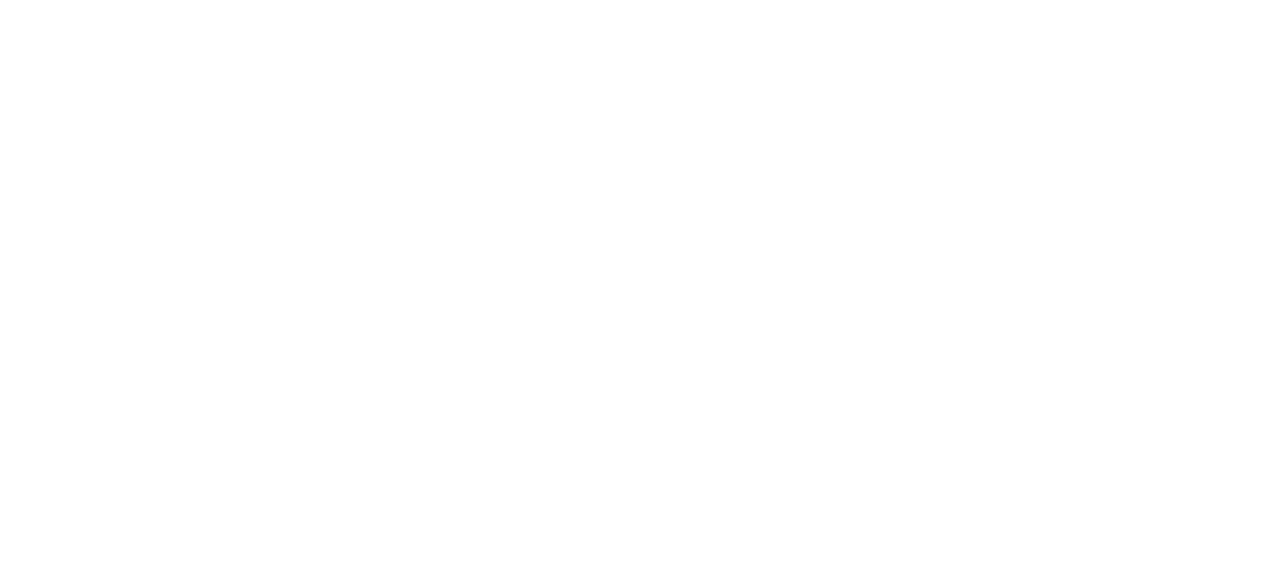
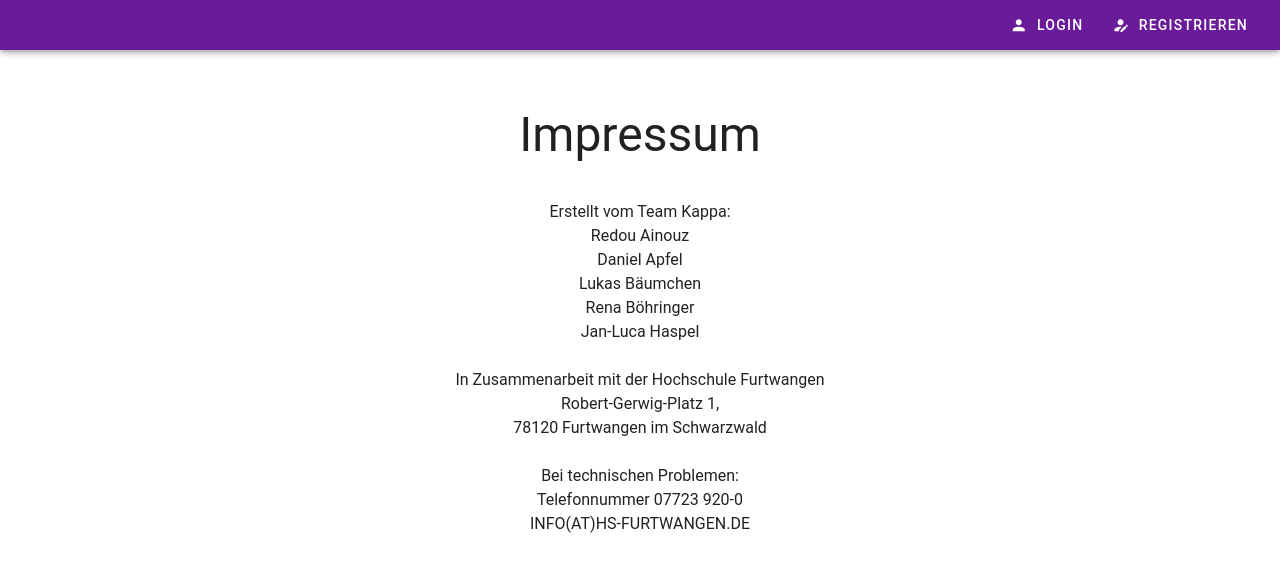
Before and after one commit to hfu-gis/Kappa, a Vue app: page /#/Impressum in a window 1280 px wide. Shown: the top 572 px of the page. Built offline with nearby package versions, Linux system fonts and the light colour scheme; a small style sheet from the web is missing.

Commit message:
Datenschutz und Impressum

```diff
--- a/src/router/index.js
+++ b/src/router/index.js
@@ -54,7 +54,7 @@ export default new VueRouter({
             component: Datenschutz
         },
         {
-            path:'Impressum',
+            path:'/Impressum',
             component: Impressum
         }
 
--- a/src/views/Datenschutz.vue
+++ b/src/views/Datenschutz.vue
@@ -54,7 +54,7 @@
                         •	die Verarbeitung zur Abwicklung eines Vertrags mit Ihnen erforderlich ist,<br>
                         •	die Verarbeitung zur Erfüllung einer rechtlichen Verpflichtung erforderlich ist,<br>
                         •	die Verarbeitung zur Wahrung berechtigter Interessen erforderlich ist und kein Grund zur Annahme besteht, dass Sie ein überwiegendes schutzwürdiges Interesse an der Nichtweitergabe Ihrer Daten haben.<br>
-
+                        <br>
                         Löschung der Daten<br>
                         Wir halten uns an die Grundsätze der Datenvermeidung und Datensparsamkeit. Wir speichern Ihre personenbezogenen Daten daher nur so lange, wie dies zur Erreichung der hier genannten Zwecke erforderlich ist oder wie es die vom Gesetzgeber vorgesehenen vielfältigen Speicherfristen vorsehen. Nach Fortfall des jeweiligen Zweckes bzw. Ablauf dieser Fristen werden die entsprechenden Daten routinemäßig und entsprechend den gesetzlichen Vorschriften gesperrt oder gelöscht.<br>
                         Erfassung allgemeiner Informationen beim Besuch unserer Website<br>
@@ -66,20 +66,21 @@
                         Die Verarbeitung Ihrer personenbezogenen Daten basiert auf unserem berechtigten Interesse aus den vorgenannten Zwecken zur Datenerhebung. Wir verwenden Ihre Daten nicht, um Rückschlüsse auf Ihre Person zu ziehen.<br>
                         Wie Ihre Daten verwendet werden
                         Die von Ihnen angegeben Informationen (z.B. Namen, E-Mail-Adressen) werden in unseren Datenbanken während der Dauer der Umfrage oder des Messageboards gespeichert, um die Umfrage-Website verfügbar zu machen, auf der Ihre Teilnehmer für deren beste Option abstimmen können. Falls die Umfrage oder das Messageboard gelöscht wird, werden alle von Ihnen angegebenen Informationen aus der Datenbank entfernt. Falls der Administrator der Umfrage die Teilnehmer über MySub einlädt, werden die angegebenen E-Mail-Adressen für die Dauer der Umfrage gespeichert. Diese E-Mail-Adressen sind nur über den Adminstrationsbereich der Umfrage zugänglich.<br>
-
+                        <br>
                         Wie Ihre Daten geschützt werden<br>
                         MySub ergreift verschiedene Maßnahmen um das nicht-autorisierte Zugreifen auf Umfragen und Konten zu verhindern.<br>
                         Eine Umfrage kann nur mit einem einzigartigen Link aufgerufen werden, welcher vom Ersteller der Umfrage verteilt wird. Dieser Link beinhaltet einen 15-stelligen Zufallscode, welcher die Umfrage identifiziert und vor nicht-autorisiertem Zugriff durch die Komplexität des Zugangscodes schützt.<br>
                         Benutzerkonten werden durch Passwörter geschützt. Die Passwörter werden nur verschlüsselt (und nicht in Klartext) auf unseren Servern gespeichert. Wir überprüfen die Stärke des vom Benutzer gewählten Passworts während der Registrierung, um sicherzustellen, dass das Passwort ein Mindestmaß an Komplexität (um somit Sicherheit) aufweist. Die erhöht die Sicherheit des Benutzerkontos.<br>
                         All Ihre Daten werden auf modernen, zugangsgeschützten Webservern mit hohen Sicherheitsstandards gespeichert. Siehe Abschnitt "Serverstandort" für weitere Informationen.<br>
                         Um die Sicherheit Ihrer Daten bei der Übertragung zu schützen, verwenden wir dem aktuellen Stand der Technik entsprechende Verschlüsselungsverfahren (SSL) über HTTPS.<br>
+                        <br>
                         Cookies
                         Wie viele andere Webseiten verwenden wir auch so genannte „Cookies“. Cookies sind kleine Textdateien, die von einem Websiteserver auf Ihre Festplatte übertragen werden. Hierdurch erhalten wir automatisch bestimmte Daten wie z. B. IP-Adresse, verwendeter Browser, Betriebssystem und Ihre Verbindung zum Internet.<br>
                         MySub verwendet Cookies um Ihnen die Benutzung des Dienstes zu erleichtern und um statistische Informationen aufzuzeichnen.
                         Internet-Browser sind typischerweise so eingestellt, dass sie Cookies akzeptieren. Im Allgemeinen können Sie die Verwendung von Cookies jederzeit über die Einstellungen Ihres Browsers deaktivieren. Sie können unsere Website grundsätzlich auch ohne Cookies betrachten. Bitte beachten Sie, dass einzelne Funktionen unserer Website dann möglicherweise nicht funktionieren.<br>
                         Registrierung auf unserer Webseite
                         Sie können sich auf MySub registrieren und somit ein Konto erstellen. Hierfür benötigen wir Ihren Namen und Ihre E-Mail-Adresse. Sie haben jederzeit die Möglichkeit diese Angaben zu ändern. Durch Löschen des Kontos werden Ihre Daten aus unserer Datenbank entfernt. Wenn Sie sich auf MySub registrieren, stimmen Sie zu, dass wir Ihnen wichtige Informationen, die den Service betreffen, zusenden (Beispielsweise Änderungen des Angebots oder technische Gegebenheiten). Ihre E-Mail-Adresse wird nicht zu Marketingzwecken verwendet.<br>
-
+                        <br>
                         Abstimm- und Kommentarfunktion<br>
                         Wenn Nutzer auf unserer Website in Umfragen abstimmen oder Kommentare hinterlassen, werden neben diesen Angaben auch der Zeitpunkt ihrer Erstellung und der zuvor durch den Websitebesucher gewählte Name gespeichert. Dies dient unserer Sicherheit, da wir für widerrechtliche Inhalte auf unserer Webseite belangt werden können, auch wenn diese durch Benutzer erstellt wurden.<br>
                         E-Mail-Benachrichtigungen<br>
@@ -88,6 +89,7 @@
                         Die Einwilligung zur Speicherung Ihrer persönlichen Daten und ihrer Nutzung für den Benachrichtigungversand können Sie jederzeit widerrufen. In jeder Benachrichtigung findet sich dazu ein entsprechender Link.<br>
                         Kontaktformular
                         Treten Sie per E-Mail oder Kontaktformular mit uns in Kontakt, erteilen Sie uns zum Zwecke der Kontaktaufnahme Ihre freiwillige Einwilligung. Hierfür ist die Angabe einer validen E-Mail-Adresse erforderlich. Die von Ihnen gemachten Angaben werden zum Zwecke der Bearbeitung der Anfrage sowie für mögliche Anschlussfragen gespeichert. Nach Erledigung der von Ihnen gestellten Anfrage werden personenbezogene Daten automatisch gelöscht.<br>
+                        <br>
                         Verwendung von Google Analytics<br>
                         Diese Website benutzt Google Analytics, einen Webanalysedienst der Google Inc. (folgend: Google). Google Analytics verwendet sog. „Cookies“, also Textdateien, die auf Ihrem Computer gespeichert werden und die eine Analyse der Benutzung der Webseite durch Sie ermöglichen. Die durch das Cookie erzeugten Informationen über Ihre Benutzung dieser Webseite werden in der Regel an einen Server von Google in den USA übertragen und dort gespeichert. Aufgrund der Aktivierung der IP-Anonymisierung auf diesen Webseiten,<br>
                         wird Ihre IP-Adresse von Google jedoch innerhalb von Mitgliedstaaten der Europäischen Union oder in anderen Vertragsstaaten des Abkommens über den Europäischen Wirtschaftsraum zuvor gekürzt. Nur in Ausnahmefällen wird die volle IP-Adresse an einen Server von Google in den USA übertragen und dort gekürzt. Im Auftrag des Betreibers dieser Website wird Google diese Informationen benutzen, um Ihre Nutzung der Webseite auszuwerten, um Reports über die Webseitenaktivitäten zusammenzustellen und um weitere mit der Websitenutzung und der Internetnutzung verbundene Dienstleistungen gegenüber dem Webseitenbetreiber zu erbringen.<br>
@@ -96,17 +98,20 @@
                         Sie können die Speicherung der Cookies durch eine entsprechende Einstellung Ihrer Browser-Software verhindern; wir weisen Sie jedoch darauf hin, dass Sie in diesem Fall gegebenenfalls nicht sämtliche Funktionen dieser Website vollumfänglich werden nutzen können. Sie können darüber hinaus die Erfassung der durch das Cookie erzeugten und auf Ihre Nutzung der Webseite bezogenen Daten (inkl. Ihrer IP-Adresse) an Google sowie die Verarbeitung dieser Daten durch Google verhindern, indem sie das unter dem folgenden Link verfügbare Browser-Plugin herunterladen und installieren: Browser Add On zur Deaktivierung von Google Analytics.<br>
                         Zusätzlich oder als Alternative zum Browser-Add-On können Sie das Tracking durch Google Analytics auf unseren Seiten unterbinden, indem Sie diesen Link anklicken. Dabei wird ein Opt-Out-Cookie auf Ihrem Gerät installiert. Damit wird die Erfassung durch Google Analytics für diese Website und für diesen Browser zukünftig verhindert, so lange das Cookie in Ihrem Browser installiert bleibt.<br>
                         Die statistischen Daten, die durch Ihren Besuch anfallen werden von Google maximal 26 Monate gespeichert und dann gelöscht.<br>
+                        <br>
                         Verwendung von Scriptbibliotheken (Google Webfonts)<br>
                         Um unsere Inhalte browserübergreifend korrekt und grafisch ansprechend darzustellen, verwenden wir auf dieser Website Scriptbibliotheken und Schriftbibliotheken wie z. B. Google Webfonts (https://www.google.com/webfonts/). Google Webfonts werden zur Vermeidung mehrfachen Ladens in den Cache Ihres Browsers übertragen. Falls der Browser die Google Webfonts nicht unterstützt oder den Zugriff unterbindet, werden Inhalte in einer Standardschrift angezeigt.<br>
                         Der Aufruf von Scriptbibliotheken oder Schriftbibliotheken löst automatisch eine Verbindung zum Betreiber der Bibliothek aus. Dabei ist es theoretisch möglich – aktuell allerdings auch unklar ob und ggf. zu welchen Zwecken – dass Betreiber entsprechender Bibliotheken Daten erheben.<br>
                         Die Datenschutzrichtlinie des Bibliothekbetreibers Google finden Sie hier: https://www.google.com/policies/privacy/<br>
+                        <br>
                         Google Adsense<br>
                         MySub nutzt den Dienst Google Adsense um Werbung auf einigen der Webseiten anzuzeigen. Diese Werbeanzeigen können auf dem Inhalt einer Umfrage oder eines Messageboard basieren. Die Datenschutzbestimmung von Google Ads finden Sie hier: http://www.google.com/policies/privacy/ads/. Weiterhin können Sie den Google’s Ads Preferences Manager benutzen, um die passenden Werbeeinstellungen für Sie einzustellen. Für Besucher aus der EU werden ausschliesslich nicht-personalisierte Werbeanzeigen eingeblendet, falls diese der entsprechen Cookie Nutzung nicht aktiv zustimmen. Für diese Anzeigen werden von Google keine persönlichen Daten gesammelt werden.<br>
-                        Änderungen unsere<br>
+                        <br>
                         Datenschutzerklärung<br>
                         Wir behalten uns vor, diese Datenschutzerklärung anzupassen, damit sie stets den aktuellen rechtlichen Anforderungen entspricht oder um Änderungen unserer Leistungen in der Datenschutzerklärung umzusetzen, z.B. bei der Einführung neuer Services. Für Ihren erneuten Besuch gilt dann die neue Datenschutzerklärung.<br>
                         Standort<br>
                         Der Server und die Datenbanken von MySub befinden sich in Furtwangen, Deutschland.<br>
+                        <br>
                         GEÄNDERT: 08.01.2020 </p>
                 </v-col>
             </v-row>
--- a/src/views/Home.vue
+++ b/src/views/Home.vue
@@ -36,6 +36,8 @@
             </v-row>
             <v-btn text router to="/Datenschutz"> Datenschutz
             </v-btn>
+            <v-btn text router to="/Impressum"> Impressum
+            </v-btn>
         </v-container>
     </div>
 </template>
--- a/src/views/Impressum.vue
+++ b/src/views/Impressum.vue
@@ -1,10 +1,90 @@
 <template>
+    <v-col>
+        <div>
+            <v-breadcrumbs></v-breadcrumbs>
+            <v-app>
+                <v-app-bar app
+                           color="purple darken-3"
+                           dark
+                           height="50">
+                    <router-link to="/Impressum">
+                        <v-img src="../assets/images/logo.png"
+                               max-height="100"
+                               max-width="100"
+                               contain>
+                        </v-img>
+                    </router-link>
+                    <v-spacer/>
+                    <v-toolbar-items>
+                        <v-btn text router to="/login">
+                            <v-icon left>mdi-account</v-icon> Login
+                        </v-btn>
+                        <v-btn text router to="/Registrieren">
+                            <v-icon left>mdi-account-edit</v-icon> Registrieren
+                        </v-btn>
+                    </v-toolbar-items>
+                </v-app-bar>
+                <v-container>
+                    <v-row           :align="alignment"
+                                     :justify="justify">
+                        <v-col cols="12"
+                               md="8"
+                               class="text-center">
+                            <p class="display-2">Impressum</p>
+                        </v-col>
+                        <v-col cols="12"
+                               md="8"
+                               class="text-center">
+                            <p>
+                                Erstellt vom Team Kappa: <br>
+                                Redou Ainouz <br>
+                                Daniel Apfel<br>
+                                Lukas Bäumchen<br>
+                                Rena Böhringer<br>
+                                Jan-Luca Haspel<br>
+                                <br>
+                                In Zusammenarbeit mit der Hochschule Furtwangen<br>
+                                Robert-Gerwig-Platz 1,<br>
+                                78120 Furtwangen im Schwarzwald<br>
+                                <br>
+                                Bei technischen Problemen:<br>
+                                Telefonnummer 07723 920-0<br>
+                                INFO(AT)HS-FURTWANGEN.DE<br>
 
+                            </p>
+                        </v-col>
+                    </v-row>
+
+
+                </v-container>
+            </v-app>
+        </div>
+    </v-col>
 </template>
 
 <script>
     export default {
-        name: "Impressum"
+        data () {
+            return {
+                alignmentsAvailable: [
+                    'start',
+                    'center',
+                    'end',
+                    'baseline',
+                    'stretch',
+                ],
+                alignment: 'center',
+                dense: false,
+                justifyAvailable: [
+                    'start',
+                    'center',
+                    'end',
+                    'space-around',
+                    'space-between',
+                ],
+                justify: 'center',
+            }
+        },
     }
 </script>
 
```
